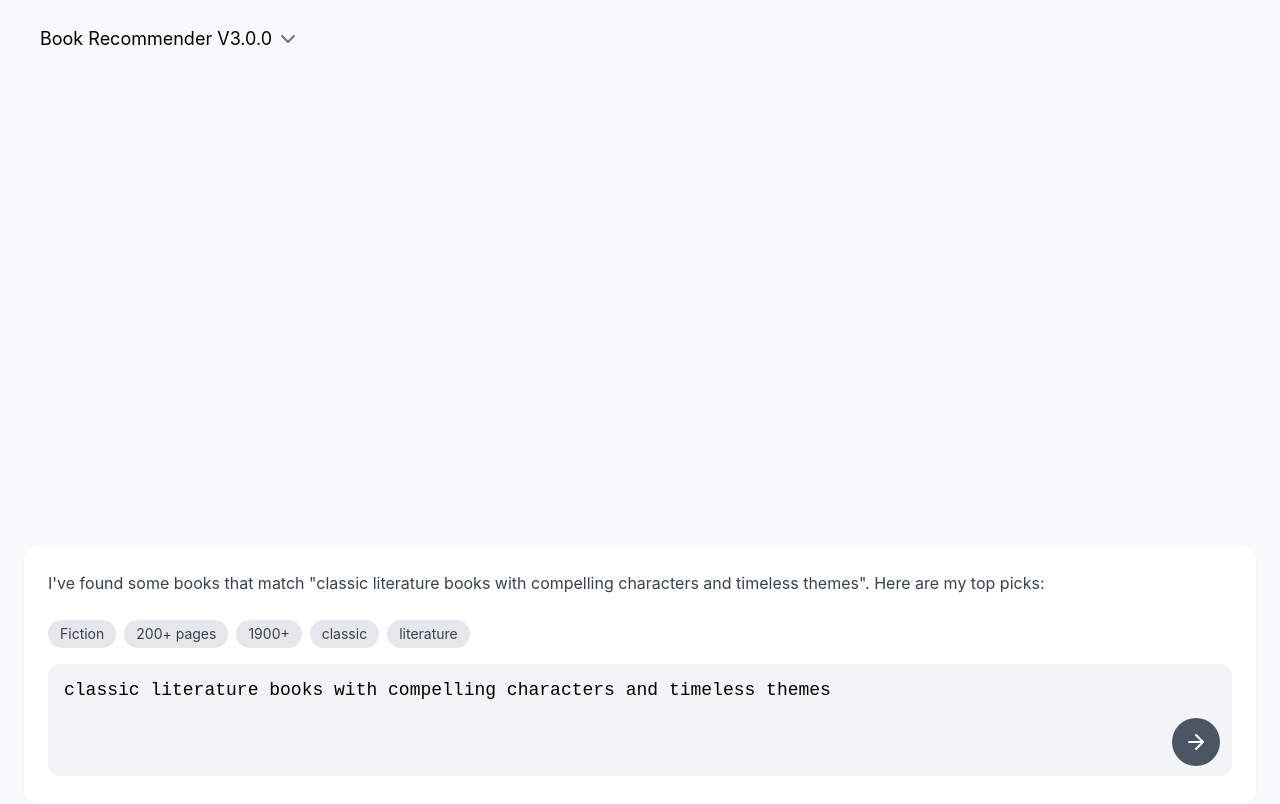
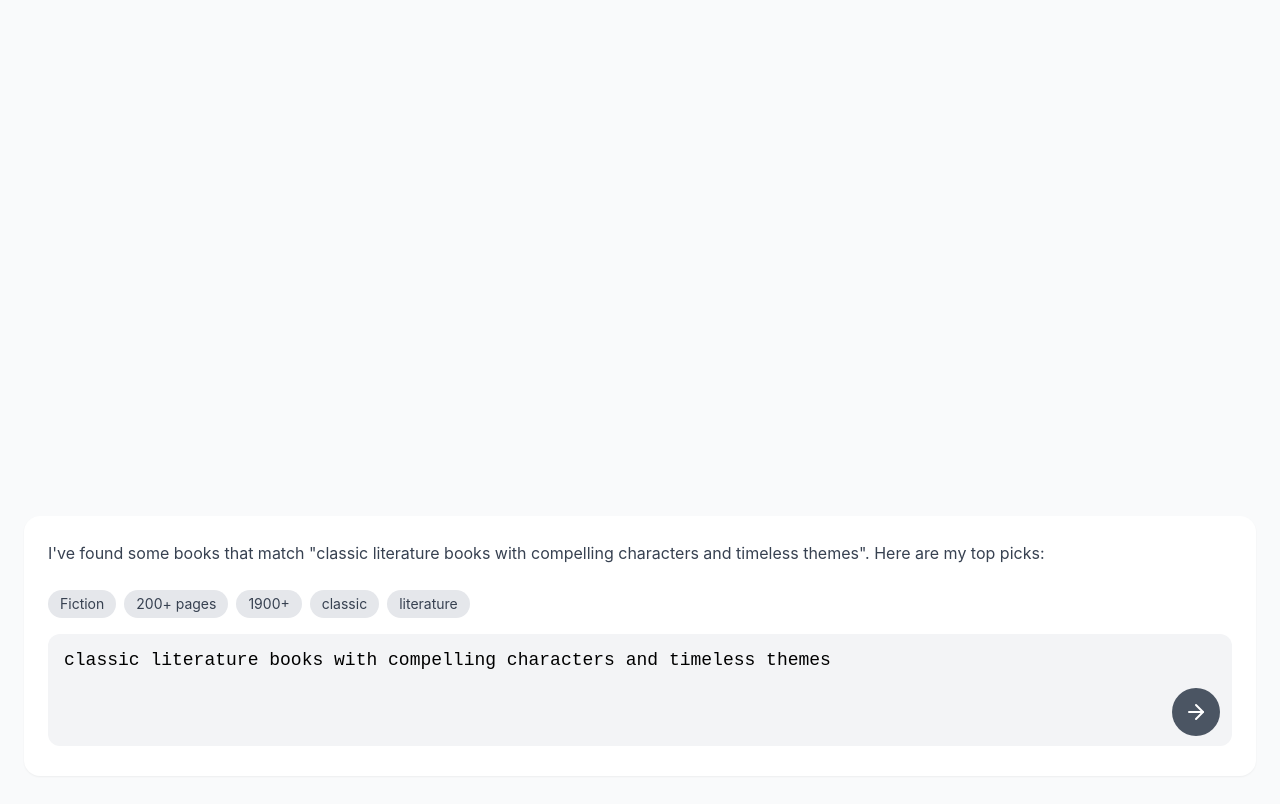
Before and after one commit to tuanqpham0921/book-rec-frontend, a React (Vite) app: page / in a window 1280 px wide. Shown: the top 804 px of the page. Built offline with nearby package versions, Linux system fonts and the light colour scheme.

Commit message:
remove version switcher for now

```diff
--- a/src/components/VersionDropdown.jsx
+++ b/src/components/VersionDropdown.jsx
@@ -30,7 +30,7 @@ export const VersionDropdown = () => {
   };
 
   return (
-    <div className="relative inline-block" ref={dropdownRef}>
+    <div className="relative inline-block " ref={dropdownRef}>
       <button
         onClick={() => setIsOpen(!isOpen)}
         className="flex items-center pl-4 text-lg font-semibold text-gray-800 hover:text-gray-700 hover:bg-gray-100 rounded-lg px-4 py-2 transition-all duration-200"
--- a/src/pages/BookRecommender.jsx
+++ b/src/pages/BookRecommender.jsx
@@ -53,26 +53,11 @@ export const BookRecommender = () => {
 
   return (
     <div className="min-h-screen bg-gray-50 flex">
-      {/* Side Navigation Bar */}
-      {/* <SideNavbar /> */}
-
       {/* Main Content Area */}
       <div className="flex-1 p-6">
-        <VersionDropdown />
+        {/* <VersionDropdown /> */}
         <div className={`grid gap-8 h-screen-minus-padding transition-all duration-1000 ease-in-out ${books.length > 0 ? 'grid-cols-1 lg:grid-cols-2' : 'grid-cols-1'}`}>
           {/* Left Side - Search and Filters*/}
-          {/* TODO: this will have to be in a Chatbot component*/}
-          {/* <div className="flex flex-col justify-end h-full">
-            <div className="bg-white rounded-2xl p-6 shadow-sm">
-              <div className="flex items-center justify-between">
-                <p className="text-lg font-bold leading-relaxed">
-                  Book Recommender
-                </p>
-                <VersionDropdown />
-              </div>
-              {/* <VersionSwitcher currentVersion="v3" /> */}
-            {/* </div> */}
-
           <div className="flex flex-col justify-end h-full">
             <SearchSection
               searchInput={searchInput}
@@ -82,8 +67,6 @@ export const BookRecommender = () => {
               onSend={handleSend}
             />
           </div>
-          {/* </div> */}
-
 
           {/* Right Side - Books Grid - Only show if there are books */}
           {books.length > 0 && showBooks && (
```
